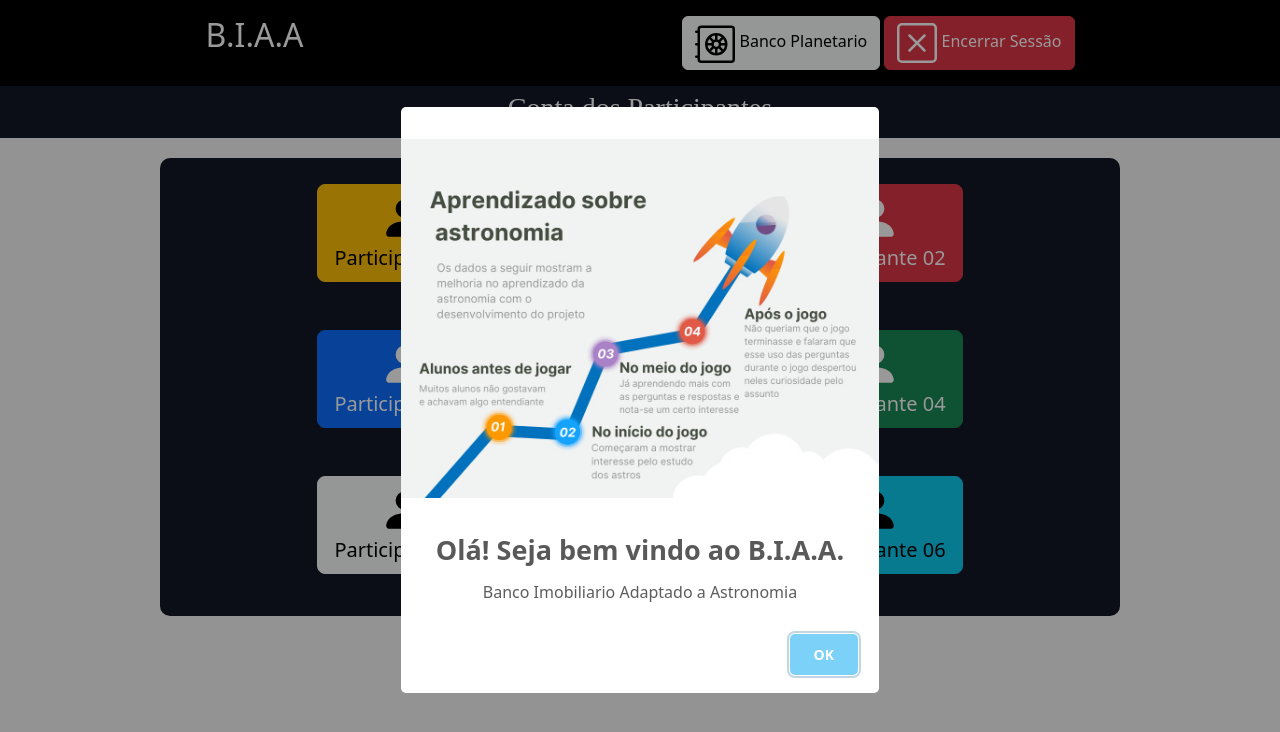
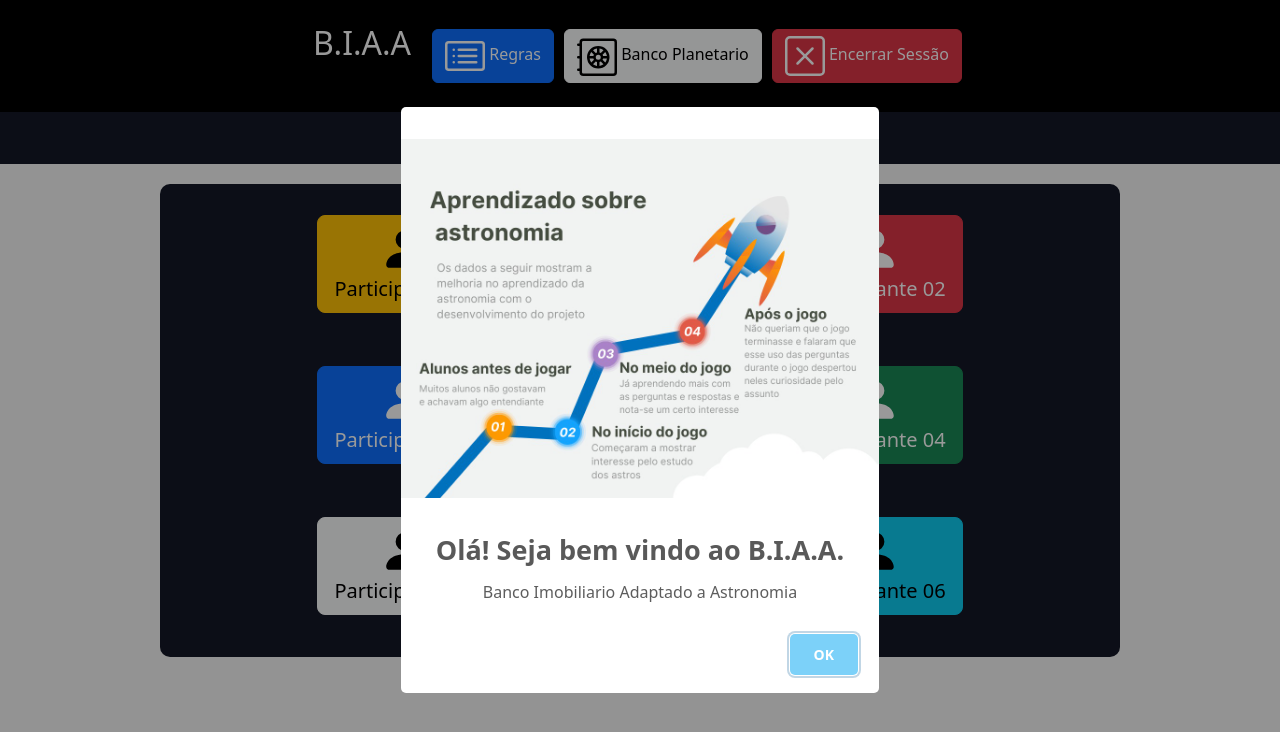
Before and after one commit to Otavio-Ferreira/Banco-Planetario, a plain HTML site: page index.html in a window 1280 px wide. Drawn offline with nearby package versions, Linux system fonts and the light colour scheme.

Commit message:
add regras

```diff
--- a/index.html
+++ b/index.html
@@ -10,11 +10,18 @@
 <body onload="call()">
   <header>
     <nav class="text-white p-3">
-      <div class="d-flex flex-wrap justify-content-around aling-content-center">
-        <div class="d-flex">
+      <div class="d-flex flex-wrap justify-content-center aling-content-center">
+        <div class="d-flex m-2">
           <h2 id="contador_min">B.I.A.A</h2>
         </div>
-        <div>
+        <div class="d-flex m-2">
+          <a type="button" class="btn btn-primary" href="imgs/regras.pdf">
+            <svg xmlns="http://www.w3.org/2000/svg" width="40" height="40" fill="currentColor" class="bi bi-card-list" viewBox="0 0 16 16">
+              <path d="M14.5 3a.5.5 0 0 1 .5.5v9a.5.5 0 0 1-.5.5h-13a.5.5 0 0 1-.5-.5v-9a.5.5 0 0 1 .5-.5h13zm-13-1A1.5 1.5 0 0 0 0 3.5v9A1.5 1.5 0 0 0 1.5 14h13a1.5 1.5 0 0 0 1.5-1.5v-9A1.5 1.5 0 0 0 14.5 2h-13z"/>
+              <path d="M5 8a.5.5 0 0 1 .5-.5h7a.5.5 0 0 1 0 1h-7A.5.5 0 0 1 5 8zm0-2.5a.5.5 0 0 1 .5-.5h7a.5.5 0 0 1 0 1h-7a.5.5 0 0 1-.5-.5zm0 5a.5.5 0 0 1 .5-.5h7a.5.5 0 0 1 0 1h-7a.5.5 0 0 1-.5-.5zm-1-5a.5.5 0 1 1-1 0 .5.5 0 0 1 1 0zM4 8a.5.5 0 1 1-1 0 .5.5 0 0 1 1 0zm0 2.5a.5.5 0 1 1-1 0 .5.5 0 0 1 1 0z"/>
+            </svg>
+            Regras
+          </a>
           <a type="button" class="btn btn-light" href='contas.html?id=00'>
             <svg xmlns="http://www.w3.org/2000/svg" width="40" height="40" fill="currentColor" class="bi bi-safe2" viewBox="0 0 16 16">
               <path d="M1 2.5A1.5 1.5 0 0 1 2.5 1h12A1.5 1.5 0 0 1 16 2.5v12a1.5 1.5 0 0 1-1.5 1.5h-12A1.5 1.5 0 0 1 1 14.5V14H.5a.5.5 0 0 1 0-1H1V9H.5a.5.5 0 0 1 0-1H1V4H.5a.5.5 0 0 1 0-1H1v-.5zM2.5 2a.5.5 0 0 0-.5.5v12a.5.5 0 0 0 .5.5h12a.5.5 0 0 0 .5-.5v-12a.5.5 0 0 0-.5-.5h-12z"/>
--- a/style.css
+++ b/style.css
@@ -14,9 +14,20 @@ header{
   padding: 5px;
 }
 
+a{
+  margin: 5px;
+}
+
 .main{
   background-color: #141826;
   border-radius: 10px;
   padding: 10px;
   margin: 20px auto;
 }
+
+@media(max-width: 400px){
+  a{
+    width: 100px;
+    margin: 5px;
+  }
+}
```
Also changed, not shown: 1 other file.
